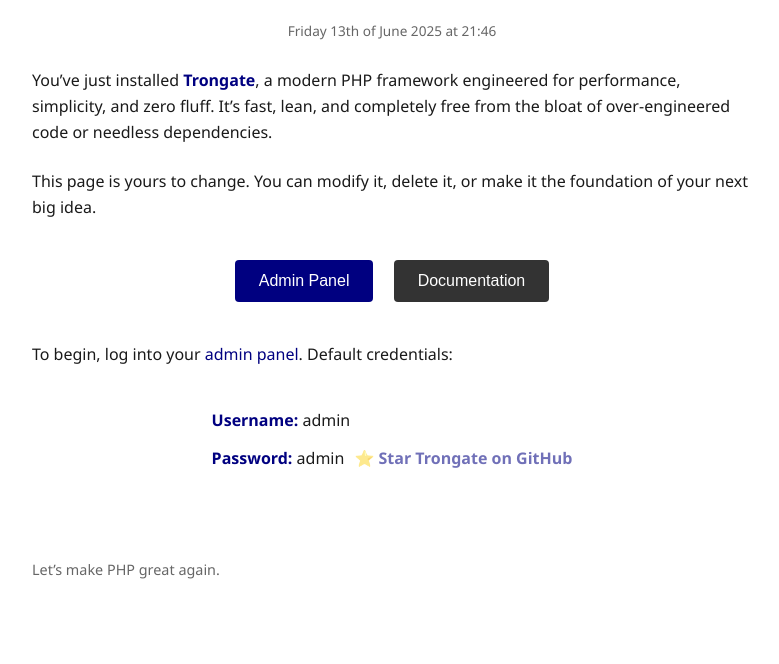
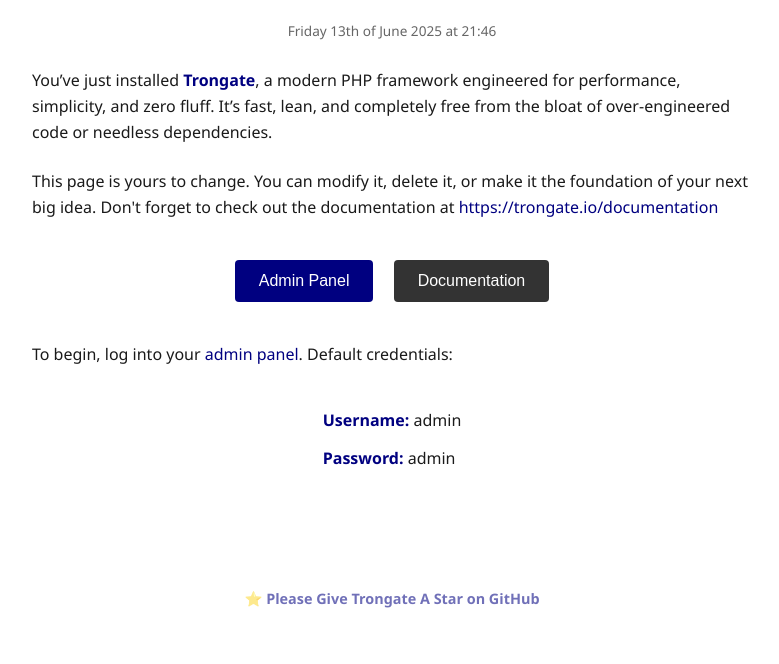
Before and after one commit to trongate/trongate-v2-beta, a PHP site: page /t2/ in a window 1280 px wide. Shown: the part 146-810 px from the top of the page, without its empty margins (248-1027 px from the left). Before the commit the page ends 725 px from the top, so only its background shows below. Run offline with PHP 8.4, Linux system fonts and the light colour scheme; some libraries are stand-ins or nearby versions.

Commit message:
Tweaked the homepage/welcome message and changed the license number to Version: 2.0.0-beta.

```diff
--- a/modules/welcome/views/welcome.php
+++ b/modules/welcome/views/welcome.php
@@ -108,6 +108,10 @@
       margin-top: 3em;
     }
 
+    .text-center {
+      text-align: center;
+    }
+
     a {
       color: var(--brand);
       text-decoration: none;
@@ -142,7 +146,7 @@
     </p>
 
     <p>
-      This page is yours to change. You can modify it, delete it, or make it the foundation of your next big idea.
+      This page is yours to change. You can modify it, delete it, or make it the foundation of your next big idea.  Don't forget to check out the documentation at <a href="https://trongate.io/documentation">https://trongate.io/documentation</a>
     </p>
 
     <div class="cta-buttons">
@@ -159,12 +163,8 @@
       <li><strong>Password:</strong> admin</li>
     </ul>
 
-    <a class="github-link" href="https://github.com/trongate/trongate-framework" target="_blank">
-      ⭐ Star Trongate on GitHub
-    </a>
-
     <footer>
-      <p>Let’s make PHP great again.</p>
+      <p class="text-center"><a class="github-link" href="https://github.com/trongate/trongate-framework" target="_blank">⭐ Please Give Trongate A Star on GitHub</a></p>
     </footer>
   </main>
 </body>
```
Also changed, not shown: engine/license.txt, license.txt.
